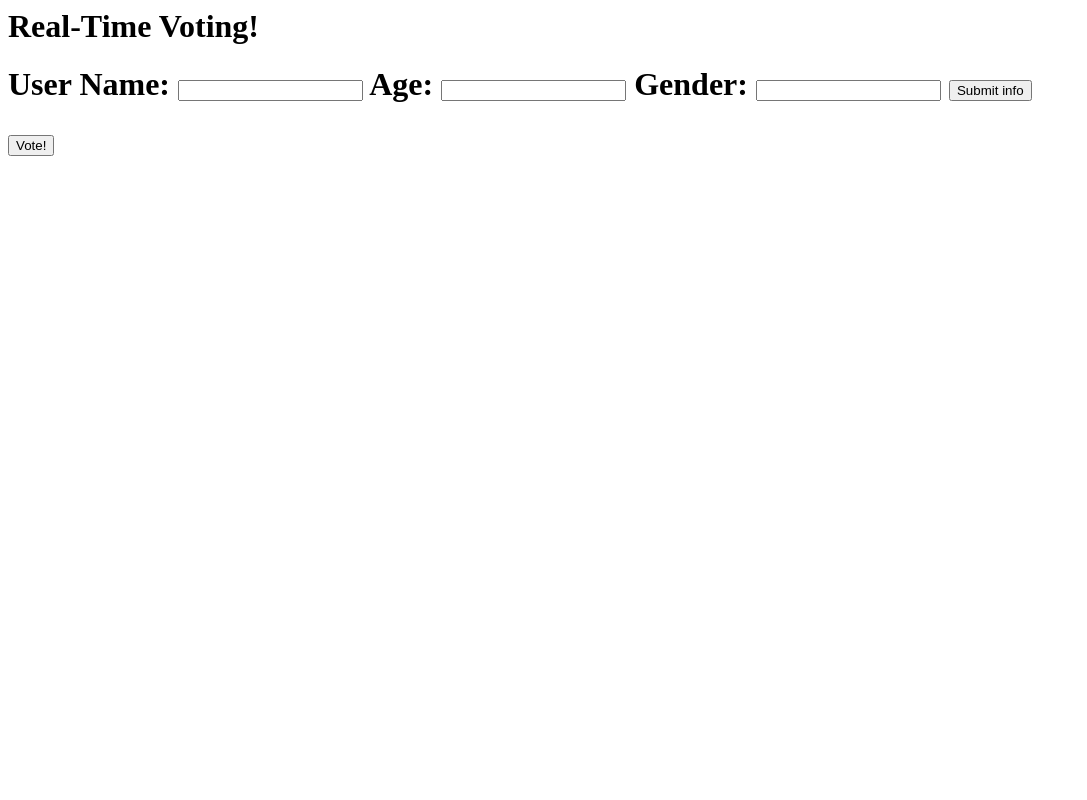
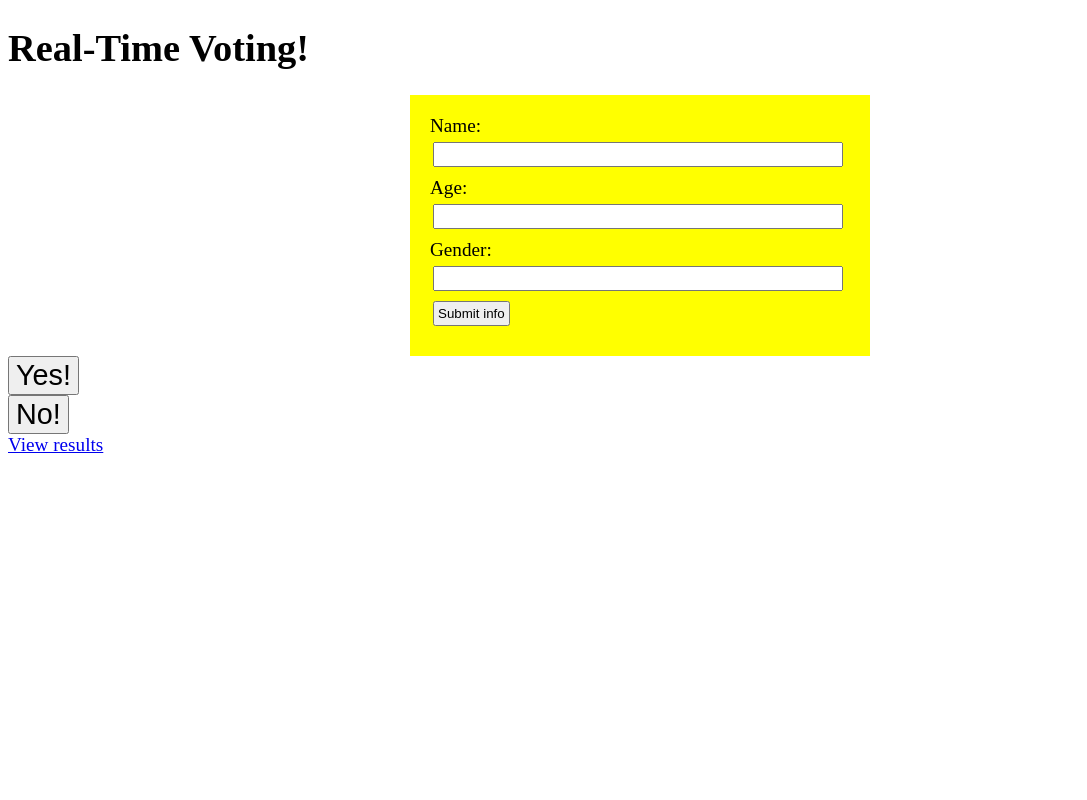
Before and after one commit to gabrovski/real_time_voting, a Django app: template templates/event.html in a window 1280 px wide. Shown: the whole page, without its empty margins (0-1087 px from the left). Run offline with Django 3.2, Linux system fonts and the light colour scheme; the template is opened without the code that fills it, so the values that code supplies are empty.

Commit message:
lots. template inheritance, serving static pages. prettifying. also, finishing up making cotes correctly tied to users and events

```diff
--- a/settings.py
+++ b/settings.py
@@ -81,3 +81,5 @@ INSTALLED_APPS = (
     'django.contrib.admin',
     'real_time_voting.mainapp',
 )
+
+STATIC_DOC_ROOT = '/home/pyrak/workspace/realtimevoting/real_time_voting/static/'
--- /dev/null
+++ b/static/styles.css
@@ -0,0 +1,37 @@
+html{}
+body{font-size: 1.2em;}
+fieldset, form{
+    border: 0;
+    margin: 0;
+    padding: 0;
+}
+#user_info_form{
+    background-color: yellow;
+    width: 400px;
+    margin: auto;
+    padding: 20px 40px 20px 20px;
+
+}
+
+#user_info_form input{
+    display: block;
+    margin: 5px 3px 10px 3px;
+    padding: 3px;
+}
+#user_info_form input[type='text']{
+    width: 100%;
+}
+
+#vote_yes_form{
+    display: inline;
+}
+#vote_no_form{
+    display: inline;
+}
+
+#vote_no_form input[type='submit']{
+    font-size: 1.5em;
+}
+#vote_yes_form input[type='submit']{
+    font-size: 1.5em;
+}
--- a/templates/event.html
+++ b/templates/event.html
@@ -1,13 +1,14 @@
-<h1>Real-Time Voting!<h1>
+{% extends "main.html" %}
 
+{% block main %}
 
 {% if successful_vote %}
     yay, you voted!
 {% endif %}
 
+    <form action="/process_user_do" method="post" id="user_info_form">
 <fieldset style="border: none; padding: 0; margin: 0">
-    <form action="/process_user_do" method="post">
-        <label>User Name: </label>
+        <label>Name: </label>
         <input type="text" id="name" name="name" />
 	<label>Age: </label>
 	<input type="text" id="age" name="age" />
@@ -15,14 +16,25 @@
 	<input type="text" id="gender" name="gender" />
 	<input type="hidden" name="event__pk" value="{{event.pk}}"/>
         <input type="submit" value="Submit info" />
+</fieldset>
     </form>
-</fieldset>
 
 
-<fieldset style="border: none; padding: 0; margin: 0">
-    <form action="/process_vote_do" method="post">
+    <form action="/process_vote_do" method="post" id="vote_yes_form">
+    <fieldset>
         <input type="hidden" name="weight" value="1" />
         <input type="hidden" name="event__pk" value="{{event.pk}}"/>
-        <input type="submit" value="Vote!" />
+        <input type="submit" value="Yes!" />
+    </fieldset>
     </form>
+
+    <form action="/process_vote_do" method="post" id="vote_no_form">
+<fieldset>
+        <input type="hidden" name="weight" value="0" />
+        <input type="hidden" name="event__pk" value="{{event.pk}}"/>
+        <input type="submit" value="No!" />
 </fieldset>
+    </form>
+
+<a href="/view_results/{{event.pk}}">View results</a>
+{% endblock %}
--- /dev/null
+++ b/templates/main.html
@@ -0,0 +1,12 @@
+<!DOCTYPE html PUBLIC '-//W3C//DTD XHTML 1.0 Strict//EN' 'http://www.w3.org/TR/xhtml1/DTD/xhtml1-strict.dtd'>
+<html xmlns="http://www.w3.org/1999/xhtml" xml:lang="en" lang="en">
+<head>
+    <link rel="stylesheet" href="/static/styles.css" />
+</head>
+<body>
+    <h1>Real-Time Voting!</h1>
+
+    {% block main %}{% endblock %}
+
+</body>
+</html>
```
Also changed, not shown: mainapp/models.py (+6 -6 lines), mainapp/views.py (+15 -11 lines), templates/index.html (+9 -2 lines), templates/results.html (added, +22 -0 lines), templates/voting_success.html (deleted, +0 -18 lines), urls.py (+9 -2 lines).
